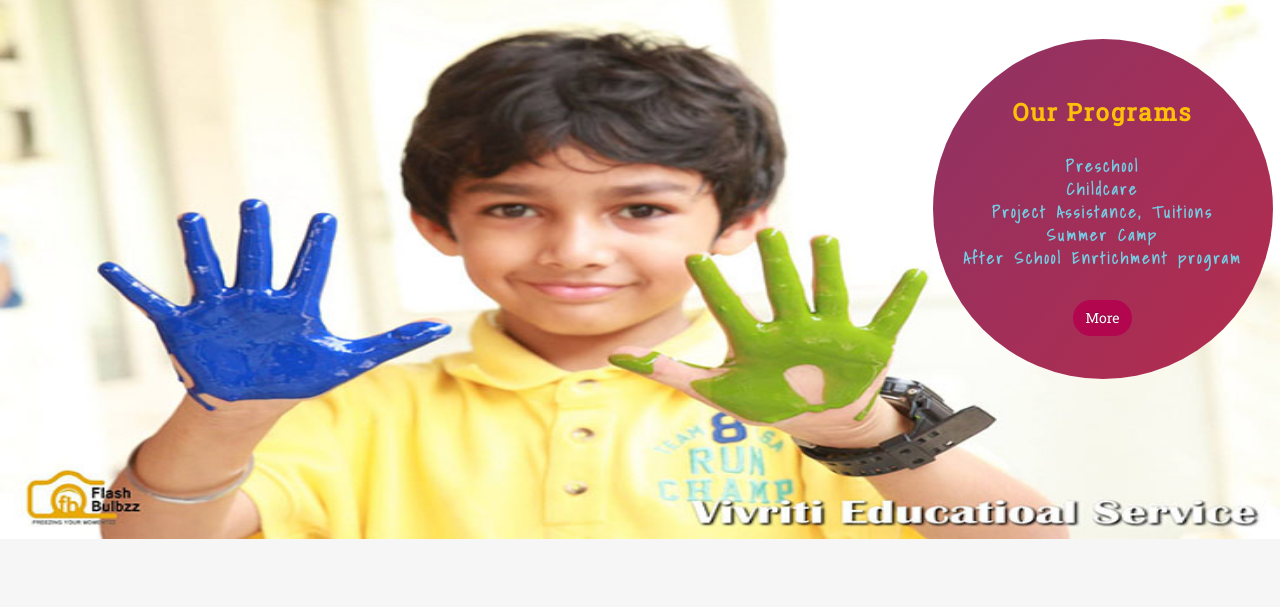
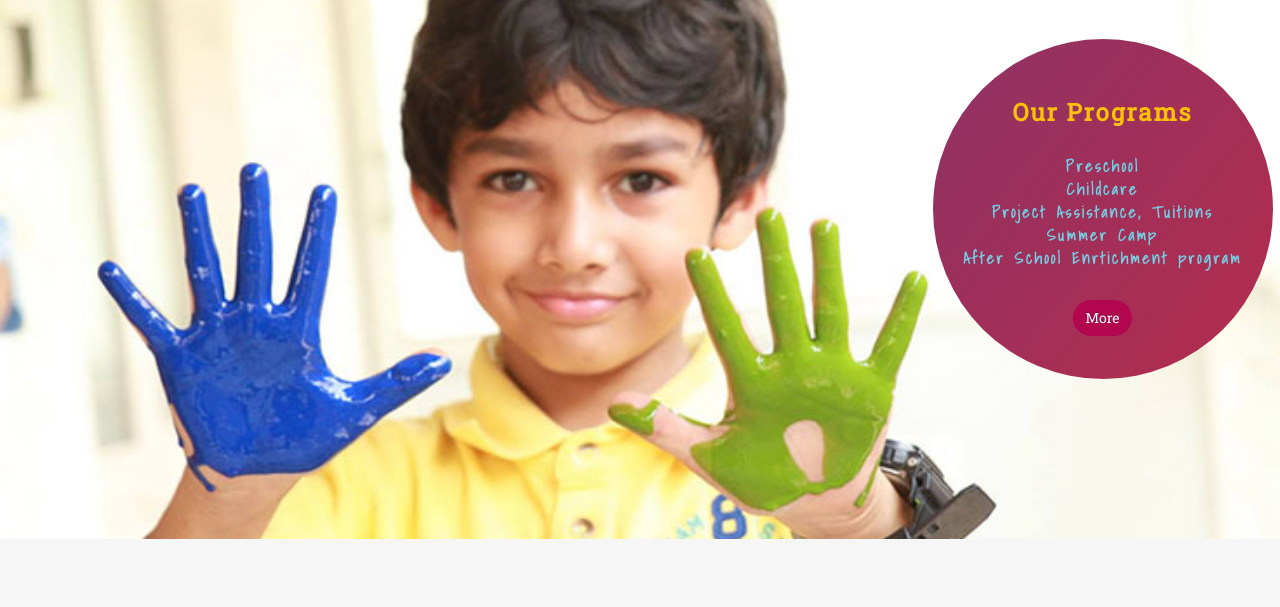
Before and after one commit to suraj122/Vivriti, a plain HTML site: page index.html in a window 1280 px wide. Shown: the part 66-673 px from the top of the page. Drawn offline with Linux system fonts and the light colour scheme; a script that the page names is missing.

Commit message:
styled home page

```diff
--- a/scss/style.scss
+++ b/scss/style.scss
@@ -81,8 +81,8 @@ nav {
 		width:100%;
 		height:550px;
 		background: url('../images/8.jpg') no-repeat center center;
-		background-size:100% 100%;
-		-webkit-background-size: 100% 100%;
+		background-size:cover;
+		-webkit-background-size: cover;
 	  -moz-background-size: cover;
 	  -o-background-size: cover;
 
```
Also changed, not shown: scss/style.css, 1 other file.
